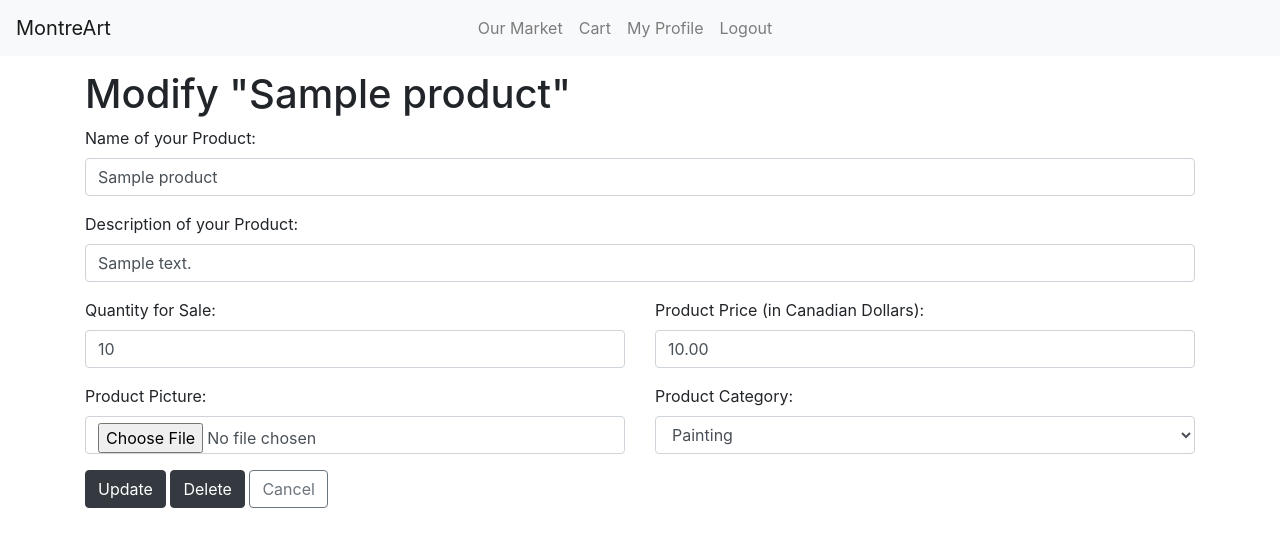
After one commit to OlivierGL/Marketplace, a Django app: page /product/1/modify/ in a window 1280 px wide. The commit adds this page. Shown: the top 547 px of the page. Run offline with Django 3.2, Linux system fonts and the light colour scheme; a user stored in the database is signed in; tables that the repository leaves empty hold one stand-in row (values such as "Sample post"); some libraries are stand-ins or nearby versions.

Commit message:
added update/delete product, and fixed the workflow (like back buttons)

```diff
--- a/Marketplace/Chat/views.py
+++ b/Marketplace/Chat/views.py
@@ -10,7 +10,7 @@ def room(request, room_pk=None):
 	room = models.Room.objects.get(pk=room_pk)
 	chat_messages = models.Message.objects.filter(room=room)
 	context = {
-		'room_pk': room_pk,
+		'room': room,
 		'chat_messages': chat_messages,
 		'user': request.user
 	}
--- a/Marketplace/Market/forms.py
+++ b/Marketplace/Market/forms.py
@@ -1,8 +1,2 @@
 from django import forms
 from . import models
-
-
-class AddProductForm(forms.ModelForm):
-	class Meta:
-		model = models.Product
-		fields = ['name', 'description', 'quantity', 'price', 'image', 'category']
--- a/Marketplace/Market/models.py
+++ b/Marketplace/Market/models.py
@@ -1,5 +1,6 @@
 from django.db import models
 from Users.models import UserInfo
+from django.urls import reverse
 
 CATEGORY_CHOICES = (
     ("PAINTING", "Painting"),
@@ -25,6 +26,9 @@ class Product(models.Model):
     price = models.DecimalField(max_digits=10, decimal_places=2)
     date_posted = models.DateTimeField(auto_now_add=True)
     category = models.CharField(max_length=20, choices=CATEGORY_CHOICES, default="PAINTING")
+
+    def get_absolute_url(self):
+        return reverse('profile', kwargs={'primary_key': self.artist.user.pk})
 
 
 # Extra data specific to paintings
--- /dev/null
+++ b/Marketplace/Market/templates/Market/product_modify_form.html
@@ -0,0 +1,80 @@
+{% extends "Market/base.html" %}
+{% block content %}
+<script>
+	function twoDecimalPlaces(event) {
+		this.value = parseFloat(this.value).toFixed(2);
+	}
+</script>
+
+<h1> Modify "{{ form.instance.name }}" </h1>
+<form action="" method="post", enctype="multipart/form-data">
+    {% csrf_token %}
+    <fieldset>
+        <div class="row">
+            <div class="col">
+                <div class="form-group">
+                    <label for="productName">Name of your Product:</label>
+                    <input type="text" class="form-control" name="name" id="productName"
+                           value="{{ form.instance.name }}">
+                    <small id="productNameError" class="form-text text-muted">{{ form.instance.product_name.errors }}</small>
+                </div>
+            </div>
+        </div>
+        <div class = "row">
+            <div class="col">
+                <div class="form-group">
+                    <label for="productDescription">Description of your Product:</label>
+                    <input type="text" class="form-control" id="productDescriptionInput" name="description"
+                           value="{{ form.instance.description }}">
+                    <small id="productDescriptionError" class="form-text text-muted">{{ form.instance.description.errors }}</small>
+                </div>
+            </div>
+        </div>
+        <div class="row">
+        	<div class="col">
+	            <div class="form-group">
+	                <label for="quantityInput">Quantity for Sale:</label>
+	                <input type="number" step="1" class="form-control" id="quantityInput" name="quantity"
+	                       value="{{ form.instance.quantity }}">
+	                <small id="quantityError" class="form-text text-muted">{{ form.instance.quantity.errors }}</small>
+	            </div>
+	        </div>
+            <div class="col">
+                <div class="form-group">
+                    <label for="priceInput">Product Price (in Canadian Dollars):</label>
+                    <input type="number" onchange="twoDecimalPlaces" min="0" max="10000000.00"class="form-control" id="priceInput" name="price"
+                           value="{{ form.instance.price }}"/>
+                    <small id="priceError" class="form-text text-muted">{{ form.instance.price.errors }}</small>
+                </div>
+            </div>
+        </div>
+        <div class="row">
+            <div class="col">
+                <div class="form-group">
+                    <label for="imageInput">Product Picture:</label>
+                    <input type="file" class="form-control" id="imageInput" name="image"/>
+                    <small id="imageError" class="form-text text-muted">{{ form.instance.image.errors }}</small>
+                </div>
+            </div>
+            <div class="col">
+	            <div class="form-group">
+	                <label for="categoryInput">Product Category: </label>
+	                <select class="form-control" id="categoryInput" name="category">
+	                	<option value="PAINTING">Painting</option>
+	                	<option value="SCULPTURE">Sculpture</option>
+	                	<option value="JEWELRY">Jewelry</option>
+	                	<option value="GARMENT">Garment</option>
+	                	<option value="GLASS_ART">Glass Art</option>
+	                </select>
+	            </div>
+	        </div>
+        </div>
+    </fieldset>
+    <div>
+    	<input class="btn btn-dark" type="submit" value="Update"/>
+        <a class="btn btn-dark" href="../delete">Delete</a>
+        <a class="btn btn-outline-secondary" href="../"/>Cancel</a>
+    </div>
+</form>
+
+{% endblock content %}
--- a/Marketplace/Market/templates/Market/products_list.html
+++ b/Marketplace/Market/templates/Market/products_list.html
@@ -5,7 +5,7 @@
             <div class="card border-dark h-100">
                 <img src="{{ item.image.url }}" class="card-img-top" alt="Image Unavailable">
                 <div class="card-body">
-                    <a class="stretched-link h5 card-title" href="/product/{{ item.pk }}">{{ item.name }}</a>
+                    <a class="stretched-link h5 card-title" href="product/{{ item.pk }}">{{ item.name }}</a>
                 </div>
                 <ul class="list-group list-group-flush">
                     <li class="list-group-item text-overflow">{{ item.description }}</li>
--- a/Marketplace/Market/urls.py
+++ b/Marketplace/Market/urls.py
@@ -5,11 +5,37 @@ from . import views
 urlpatterns = [
     path('', views.home, name='market-home'),
     path('paintings/', views.paintings, name='market-paintings'),
+    path('paintings/product/<int:pk>/', views.product, name='product_with_pk'),
+    path('paintings/product/<int:pk>/modify/', views.modify_product.as_view(), name="modify_product"),
+    path('paintings/product/<int:pk>/delete/', views.delete_product.as_view(), name="delete_product"),
+
     path('sculptures/', views.sculptures, name='market-sculptures'),
+    path('sculptures/product/<int:pk>/', views.product, name='product_with_pk'),
+    path('sculptures/product/<int:pk>/modify/', views.modify_product.as_view(), name="modify_product"),
+    path('sculptures/product/<int:pk>/delete/', views.delete_product.as_view(), name="delete_product"),
+
     path('clothes/', views.clothes, name='market-clothes'),
+    path('clothes/product/<int:pk>/', views.product, name='product_with_pk'),
+    path('clothes/product/<int:pk>/modify/', views.modify_product.as_view(), name="modify_product"),
+    path('clothes/product/<int:pk>/delete/', views.delete_product.as_view(), name="delete_product"),
+
     path('jewelry/', views.jewelry, name='market-jewelry'),
+    path('jewelry/product/<int:pk>/', views.product, name='product_with_pk'),
+    path('jewelry/product/<int:pk>/modify/', views.modify_product.as_view(), name="modify_product"),
+    path('jewelry/product/<int:pk>/delete/', views.delete_product.as_view(), name="delete_product"),
+
     path('glass_art/', views.glass_art, name='market-glass_art'),
+    path('glass_art/product/<int:pk>/', views.product, name='product_with_pk'),
+    path('glass_art/product/<int:pk>/modify/', views.modify_product.as_view(), name="modify_product"),
+    path('glass_art/product/<int:pk>/delete/', views.delete_product.as_view(), name="delete_product"),
+
     path('cart/', views.cart, name='cart'),
-    path('profile/<int:pk>/add_product/', views.add_product, name='add_product'),
-    path('product/<int:primary_key>/', views.product, name='product_with_pk')
+    path('product/<int:pk>/', views.product, name='product_with_pk'),
+    path('product/<int:pk>/modify/', views.modify_product.as_view(), name="modify_product"),
+    path('product/<int:pk>/delete/', views.delete_product.as_view(), name="delete_product"),
+
+    path('profile/<int:primary_key>/add_product/', views.add_product.as_view(), name='add_product'),
+    path('profile/<int:primary_key>/product/<int:pk>/', views.product_prof, name='product_with_pk'),
+    path('profile/<int:primary_key>/product/<int:pk>/modify/', views.modify_product.as_view(), name="modify_product"),
+    path('profile/<int:primary_key>/product/<int:pk>/delete/', views.delete_product.as_view(), name="delete_product"),
 ]
--- a/Marketplace/Market/views.py
+++ b/Marketplace/Market/views.py
@@ -5,6 +5,8 @@ from . import forms
 from Users import models as user_models
 from django.http import HttpResponseRedirect
 from django.contrib import messages
+from django.contrib.auth.mixins import LoginRequiredMixin, UserPassesTestMixin
+from django.views.generic import UpdateView, CreateView, DeleteView
 
 no_product_error_message = "Sorry, no {} are available for now."
 
@@ -85,9 +87,8 @@ def cart(request):
     return render(request, 'Market/cart.html', context)
 
 
-def product(request, primary_key):
-    product_db = models.Product.objects.get(pk=primary_key)
-    previous_url = request.META.get("HTTP_REFERER") or ""
+def product(request, pk):
+    product_db = models.Product.objects.get(pk=pk)
     if request.user.is_authenticated:
         current_user = models.UserInfo.objects.get(user=request.user)
         product_in_cart = current_user.cart.cart_products.filter(product=product_db, quantity__gt=0).first()
@@ -101,10 +102,11 @@ def product(request, primary_key):
                'current_user': current_user,
                'product_in_cart': product_in_cart,
                'user_is_artist': user_is_artist,
-               'previous': previous_url}
+                }
     return render(request, 'Market/product.html', context)
 
 
+'''
 def add_product(request, pk):
     context = {}
     if request.method == 'POST':
@@ -125,3 +127,63 @@ def add_product(request, pk):
         form = forms.AddProductForm()
         context['form'] = form
         return render(request, 'Market/add_product.html', context)
+'''
+
+
+class add_product(LoginRequiredMixin, CreateView):
+    model = models.Product
+    fields = ['name', 'description', 'quantity', 'price', 'image', 'category']
+
+    def form_valid(self, form):
+        form.instance.artist = user_models.UserInfo.objects.get(user=self.request.user)
+        messages.success(self.request, 'Product Added Successfuly')
+        return super().form_valid(form)
+
+
+class modify_product(LoginRequiredMixin, UserPassesTestMixin, UpdateView):
+    model = models.Product
+    fields = ['name', 'description', 'quantity', 'price', 'image', 'category']
+    template_name_suffix = '_modify_form'
+    success_url = '../'
+
+    def form_valid(self, form):
+        form.instance.artist = user_models.UserInfo.objects.get(user=self.request.user)
+        return super().form_valid(form)
+
+    def test_func(self):
+        product = self.get_object()
+        if product.artist.user == self.request.user:
+            return True
+        return False
+
+class delete_product(LoginRequiredMixin, UserPassesTestMixin, DeleteView):
+
+    success_url = '../../../'
+    model = models.Product
+
+    def test_func(self):
+        product = self.get_object()
+        if product.artist.user == self.request.user:
+            return True
+        return False
+
+
+
+# Below is only to match different url parameters.
+def product_prof(request, pk, primary_key):
+    product_db = models.Product.objects.get(pk=pk)
+    if request.user.is_authenticated:
+        current_user = models.UserInfo.objects.get(user=request.user)
+        product_in_cart = current_user.cart.cart_products.filter(product=product_db, quantity__gt=0).first()
+        user_is_artist = request.user.id == product_db.artist.user.id
+    else:
+        current_user = None
+        product_in_cart = None
+        user_is_artist = False
+
+    context = {'product': product_db,
+               'current_user': current_user,
+               'product_in_cart': product_in_cart,
+               'user_is_artist': user_is_artist,
+                }
+    return render(request, 'Market/product.html', context)
```
Also changed, not shown: Marketplace/Chat/templates/Chat/room.html (+6 -10 lines), Marketplace/Market/templates/Market/product.html (+5 -6 lines), Marketplace/Market/templates/Market/product_confirm_delete.html (added, +24 -0 lines), Marketplace/Market/templates/Market/product_form.html (added, +78 -0 lines), 1 other file.
